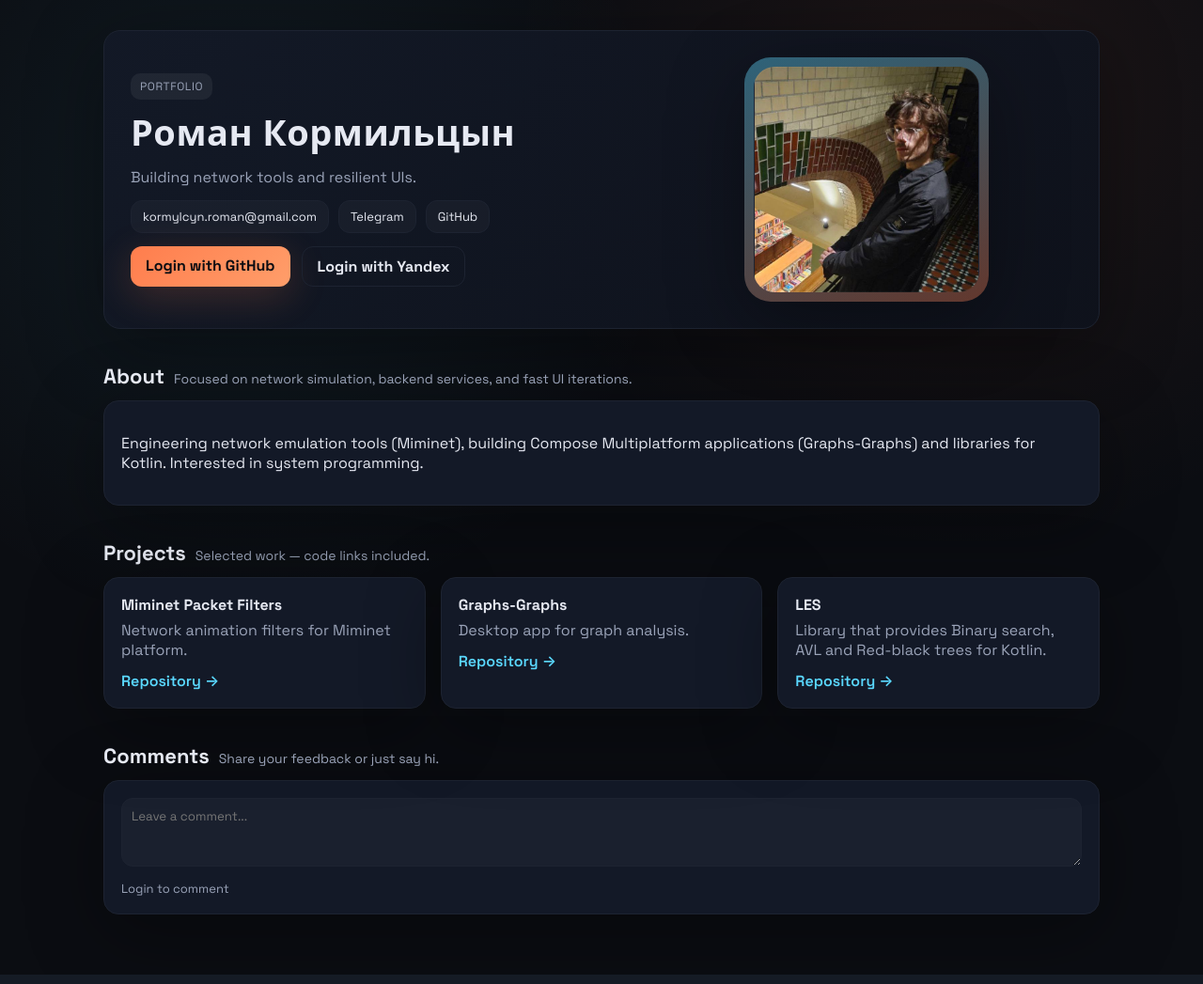
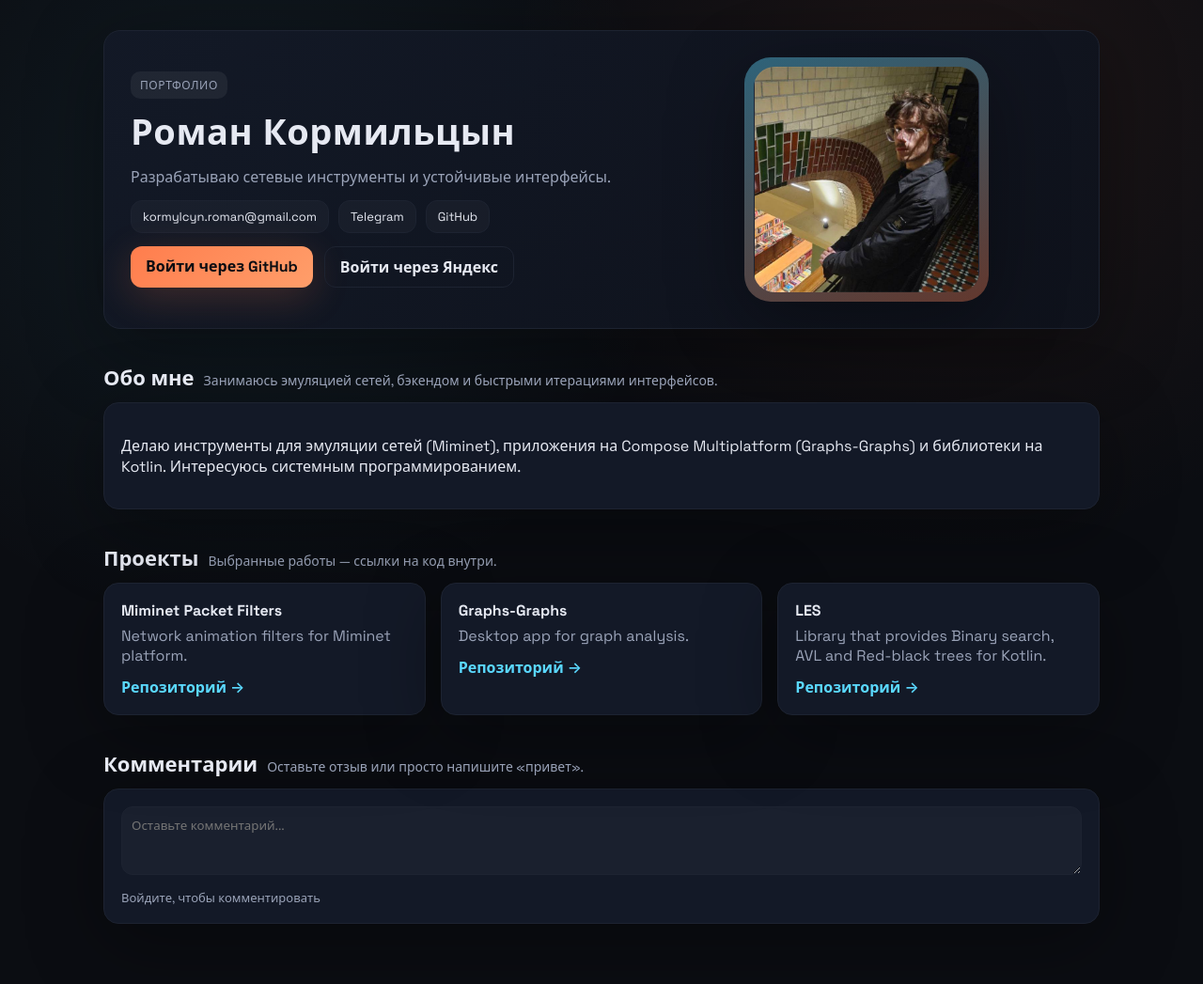
Before and after one commit to pechenb/portfolio, a Flask app: page / in a window 1280 px wide. Shown: the whole page at 94% size. Run offline with Flask 3, Linux system fonts and the light colour scheme; data comes from the database, SQL or seed files in the repository; data that the repository does not hold is empty.

Commit message:
translated site into russian

```diff
--- a/app.py
+++ b/app.py
@@ -86,17 +86,17 @@ def seed_projects():
     samples = [
         Project(
             name="Miminet Packet Filters",
-            description="Network animation filters for Miminet platform.",
+            description="Фильтры сетевой анимации для платформы Miminet.",
             repo_url="https://github.com/mimi-net/miminet/pull/349",
         ),
         Project(
             name="Graphs-Graphs",
-            description="Desktop app for graph analysis.",
+            description="Десктопное приложение для анализа графов.",
             repo_url="https://github.com/spbu-coding-2024/graphs-graphs-team-6",
         ),
         Project(
             name="LES",
-            description="Library that provides Binary search, AVL and Red-black trees for Kotlin.",
+            description="Библиотека для Kotlin: деревья двоичного поиска, AVL-деревья и красно-чёрные деревья.",
             repo_url="https://github.com/spbu-coding-2024/trees-trees-team-4",
         ),
     ]
@@ -141,7 +141,7 @@ def register_routes(app: Flask):
             comments=comments,
             yandex_id=os.getenv("YANDEX_METRIKA_ID"),
             gtm_id=os.getenv("GTM_ID"),
-            title="Portfolio — Roman Kormilcyn",
+            title="Портфолио — Роман Кормильцын",
         )
 
     @app.route("/login/<provider>")
@@ -170,7 +170,11 @@ def register_routes(app: Flask):
             resp = client.get("info", params={"format": "json"}, token=token)
             profile = resp.json()
             provider_id = profile.get("id")
-            name = profile.get("real_name") or profile.get("display_name") or profile.get("login")
+            name = (
+                profile.get("real_name")
+                or profile.get("display_name")
+                or profile.get("login")
+            )
             avatar_id = profile.get("default_avatar_id")
             avatar = (
                 f"https://avatars.yandex.net/get-yapic/{avatar_id}/islands-200"
--- a/static/app.js
+++ b/static/app.js
@@ -13,13 +13,13 @@ document.addEventListener("DOMContentLoaded", () => {
           headers: { "Content-Type": "application/json" },
           body: JSON.stringify({ body }),
         });
-        if (!res.ok) throw new Error("Failed to post");
+        if (!res.ok) throw new Error("Не удалось отправить");
         const data = await res.json();
         prependComment(list, data);
         input.value = "";
       } catch (err) {
         console.error(err);
-        alert("Could not post comment. Are you logged in?");
+        alert("Не удалось отправить комментарий. Проверьте, что вы авторизованы.");
       }
     });
   }
@@ -56,8 +56,8 @@ function prependComment(list, data) {
     <div class="comment__avatar" style="background-image:url('${data.avatar || ""}')"></div>
     <div class="comment__body">
       <div class="comment__meta">
-        <span class="comment__author">${data.author || "Anonymous"}</span>
-        <span class="comment__time">just now</span>
+        <span class="comment__author">${data.author || "Аноним"}</span>
+        <span class="comment__time">только что</span>
       </div>
       <div class="comment__text"></div>
     </div>
--- a/templates/index.html
+++ b/templates/index.html
@@ -2,9 +2,9 @@
 {% block content %}
 <header class="hero">
   <div class="hero__text">
-    <div class="badge">Portfolio</div>
+    <div class="badge">Портфолио</div>
     <h1>Роман Кормильцын</h1>
-    <p class="tagline">Building network tools and resilient UIs.</p>
+    <p class="tagline">Разрабатываю сетевые инструменты и устойчивые интерфейсы.</p>
     <div class="contacts">
       <a href="mailto:kormylcyn.roman@gmail.com" class="chip">kormylcyn.roman@gmail.com</a>
       <a href="https://t.me/mothchild" class="chip" target="_blank">Telegram</a>
@@ -12,11 +12,11 @@
     </div>
     <div class="cta-row">
       {% if current_user.is_authenticated %}
-        <span class="chip chip--muted">Hi, {{ current_user.name or 'Guest' }}</span>
-        <a class="btn" href="{{ url_for('logout') }}">Logout</a>
+        <span class="chip chip--muted">Привет, {{ current_user.name or 'Гость' }}</span>
+        <a class="btn" href="{{ url_for('logout') }}">Выйти</a>
       {% else %}
-        <a class="btn" href="{{ url_for('login', provider='github') }}">Login with GitHub</a>
-        <a class="btn btn--ghost" href="{{ url_for('login', provider='yandex') }}">Login with Yandex</a>
+        <a class="btn" href="{{ url_for('login', provider='github') }}">Войти через GitHub</a>
+        <a class="btn btn--ghost" href="{{ url_for('login', provider='yandex') }}">Войти через Яндекс</a>
       {% endif %}
     </div>
   </div>
@@ -30,25 +30,25 @@
 <main>
   <section class="section">
     <div class="section__header">
-      <h2>About</h2>
-      <p>Focused on network simulation, backend services, and fast UI iterations.</p>
+      <h2>Обо мне</h2>
+      <p>Занимаюсь эмуляцией сетей, бэкендом и быстрыми итерациями интерфейсов.</p>
     </div>
     <div class="card about">
-      <p>Engineering network emulation tools (Miminet), building Compose Multiplatform applications (Graphs-Graphs) and libraries for Kotlin. Interested in system programming.
+      <p>Делаю инструменты для эмуляции сетей (Miminet), приложения на Compose Multiplatform (Graphs-Graphs) и библиотеки на Kotlin. Интересуюсь системным программированием.</p>
     </div>
   </section>
 
   <section class="section">
     <div class="section__header">
-      <h2>Projects</h2>
-      <p>Selected work — code links included.</p>
+      <h2>Проекты</h2>
+      <p>Выбранные работы — ссылки на код внутри.</p>
     </div>
     <div class="grid">
       {% for p in projects %}
       <article class="card project">
         <div class="project__title">{{ p.name }}</div>
         <p class="project__desc">{{ p.description }}</p>
-        <a href="{{ p.repo_url }}" target="_blank" class="project__link">Repository →</a>
+        <a href="{{ p.repo_url }}" target="_blank" class="project__link">Репозиторий →</a>
       </article>
       {% endfor %}
     </div>
@@ -56,17 +56,17 @@
 
   <section class="section">
     <div class="section__header">
-      <h2>Comments</h2>
-      <p>Share your feedback or just say hi.</p>
+      <h2>Комментарии</h2>
+      <p>Оставьте отзыв или просто напишите «привет».</p>
     </div>
     <div class="card comments">
       <form id="comment-form">
-        <textarea id="comment-input" name="body" rows="3" placeholder="Leave a comment..." {% if not current_user.is_authenticated %}disabled{% endif %}></textarea>
+        <textarea id="comment-input" name="body" rows="3" placeholder="Оставьте комментарий..." {% if not current_user.is_authenticated %}disabled{% endif %}></textarea>
         <div class="form-actions">
           {% if current_user.is_authenticated %}
-          <button type="submit" class="btn">Post</button>
+          <button type="submit" class="btn">Отправить</button>
           {% else %}
-          <span class="hint">Login to comment</span>
+          <span class="hint">Войдите, чтобы комментировать</span>
           {% endif %}
         </div>
       </form>
@@ -76,7 +76,7 @@
           <div class="comment__avatar" style="background-image:url('{{ c.user.avatar or '' }}')"></div>
           <div class="comment__body">
             <div class="comment__meta">
-              <span class="comment__author">{{ c.user.name or "Anonymous" }}</span>
+              <span class="comment__author">{{ c.user.name or "Аноним" }}</span>
               <span class="comment__time">{{ c.created_at.strftime('%Y-%m-%d %H:%M') }}</span>
             </div>
             <div class="comment__text">{{ c.body }}</div>
```
